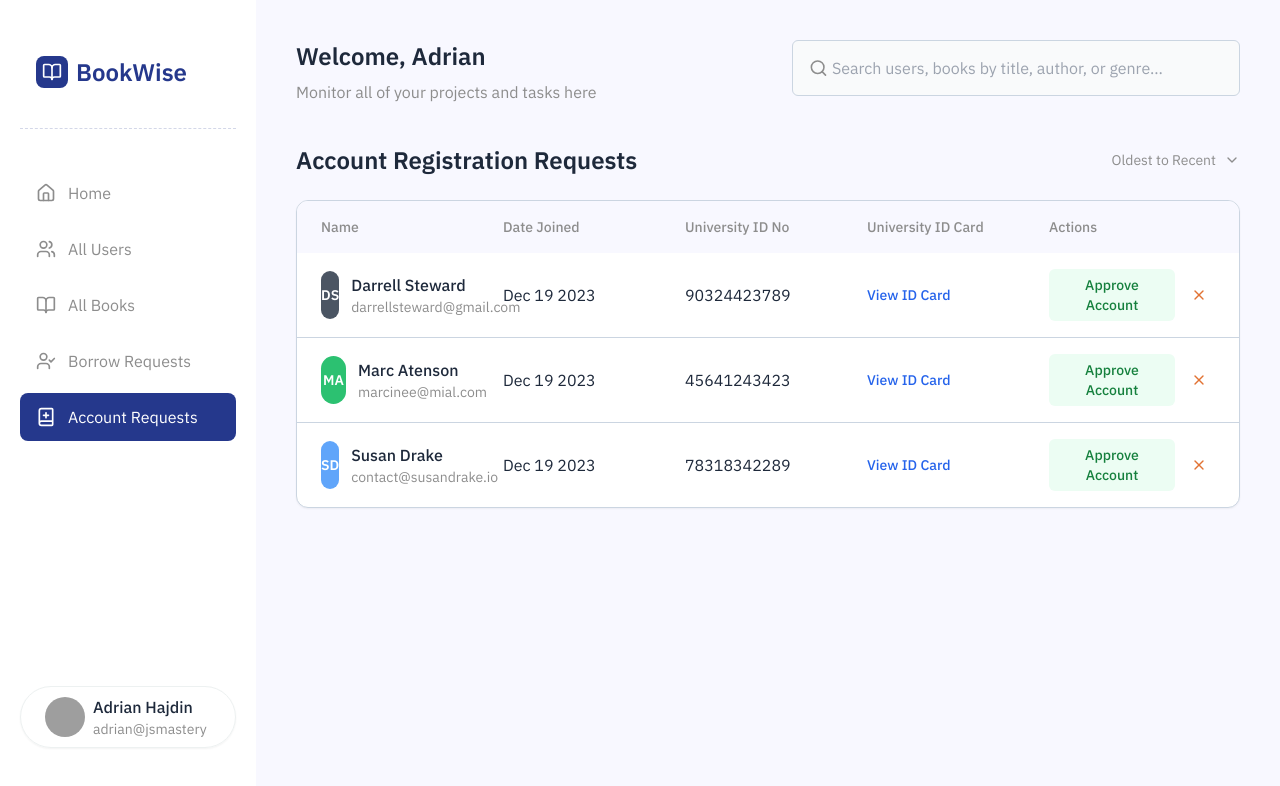
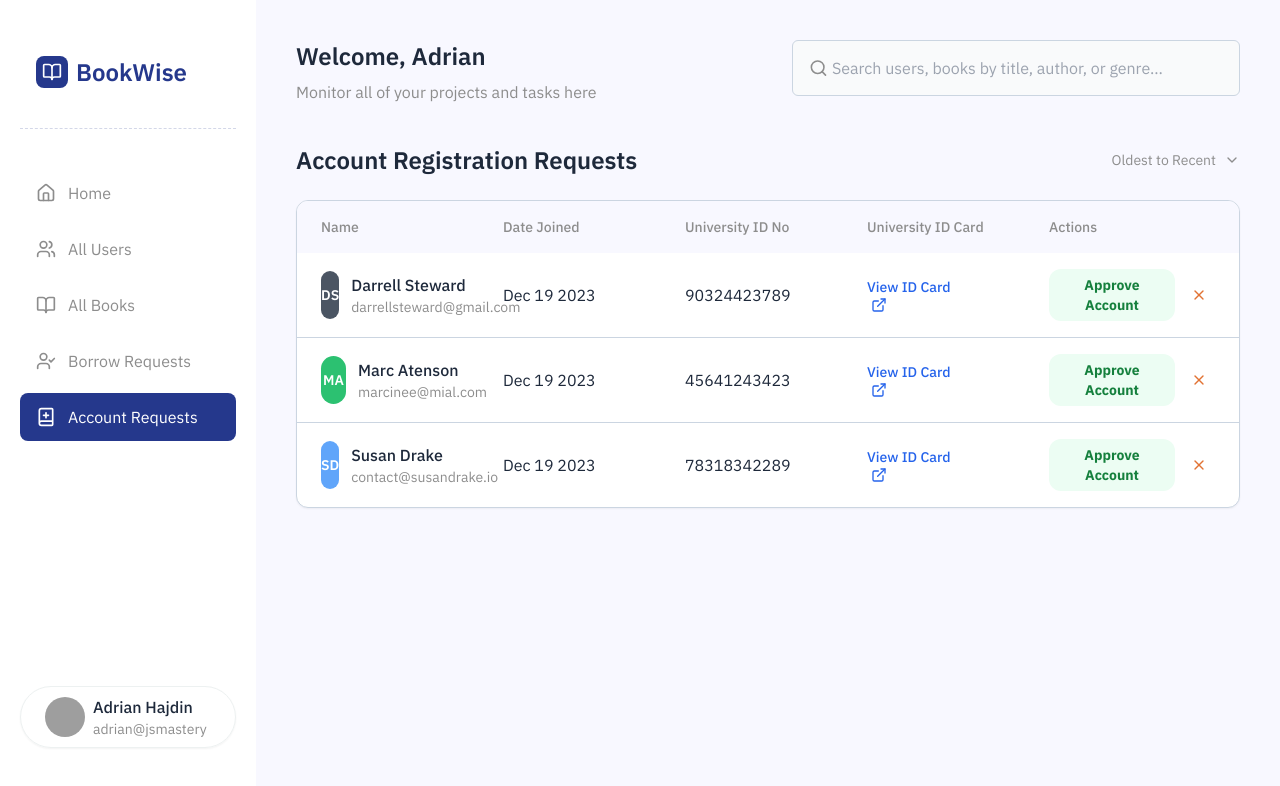
Before and after one commit to Euphoric-Coder/ShelfWise---College-Library-Management-System, a Next.js app: page /admin/account-requests in a window 1280 px wide. Shown: the top 786 px of the page. Built offline with nearby package versions, Linux system fonts and the light colour scheme; grey boxes are pictures that could not be loaded.

Commit message:
Add proper color scheme to the account requests page

```diff
--- a/app/admin/account-requests/page.jsx
+++ b/app/admin/account-requests/page.jsx
@@ -1,223 +1,12 @@
-"use client";
+import AccountRequestsPage from '@/components/Admin/AccountRequestPage'
+import React from 'react'
 
-import React, { useState } from "react";
-import { ChevronDown, X, Check, AlertCircle } from "lucide-react";
+const page = () => {
+  return (
+    <div>
+      <AccountRequestsPage />
+    </div>
+  )
+}
 
-const AccountRequestsPage = () => {
-  const [requests] = useState([
-    {
-      id: "1",
-      name: "Darrell Steward",
-      email: "darrellsteward@gmail.com",
-      dateJoined: "Dec 19 2023",
-      universityId: "90324423789",
-      initials: "DS",
-      bgColor: "bg-gray-600",
-    },
-    {
-      id: "2",
-      name: "Marc Atenson",
-      email: "marcinee@mial.com",
-      dateJoined: "Dec 19 2023",
-      universityId: "45641243423",
-      initials: "MA",
-      bgColor: "bg-green-500",
-    },
-    {
-      id: "3",
-      name: "Susan Drake",
-      email: "contact@susandrake.io",
-      dateJoined: "Dec 19 2023",
-      universityId: "78318342289",
-      initials: "SD",
-      bgColor: "bg-blue-400",
-    },
-  ]);
-
-  const [showApproveModal, setShowApproveModal] = useState(false);
-  const [showDenyModal, setShowDenyModal] = useState(false);
-  const [selectedRequest, setSelectedRequest] = useState(null);
-
-  const handleApprove = (request) => {
-    setSelectedRequest(request);
-    setShowApproveModal(true);
-  };
-
-  const handleDeny = (request) => {
-    setSelectedRequest(request);
-    setShowDenyModal(true);
-  };
-
-  const closeModals = () => {
-    setShowApproveModal(false);
-    setShowDenyModal(false);
-    setSelectedRequest(null);
-  };
-
-  const confirmApprove = () => {
-    // Handle approval logic here
-    closeModals();
-  };
-
-  const confirmDeny = () => {
-    // Handle denial logic here
-    closeModals();
-  };
-
-  return (
-    <>
-      <div className="account-requests-container">
-        <div className="account-requests-header">
-          <h1 className="text-2xl font-semibold text-dark-400">
-            Account Registration Requests
-          </h1>
-          <div className="flex items-center gap-2 text-sm text-light-500">
-            <span>Oldest to Recent</span>
-            <ChevronDown className="size-4" />
-          </div>
-        </div>
-
-        <div className="account-requests-table">
-          <div className="account-requests-table-header">
-            <div className="account-requests-table-row">
-              <div className="account-requests-table-cell font-medium text-light-500">
-                Name
-              </div>
-              <div className="account-requests-table-cell font-medium text-light-500">
-                Date Joined
-              </div>
-              <div className="account-requests-table-cell font-medium text-light-500">
-                University ID No
-              </div>
-              <div className="account-requests-table-cell font-medium text-light-500">
-                University ID Card
-              </div>
-              <div className="account-requests-table-cell font-medium text-light-500">
-                Actions
-              </div>
-            </div>
-          </div>
-
-          <div className="account-requests-table-body">
-            {requests.map((request) => (
-              <div key={request.id} className="account-requests-table-row">
-                <div className="account-requests-table-cell">
-                  <div className="flex items-center gap-3">
-                    <div
-                      className={`size-12 rounded-full flex items-center justify-center text-white font-semibold text-sm ${request.bgColor}`}
-                    >
-                      {request.initials}
-                    </div>
-                    <div>
-                      <p className="font-medium text-dark-400 text-base">
-                        {request.name}
-                      </p>
-                      <p className="text-sm text-light-500">{request.email}</p>
-                    </div>
-                  </div>
-                </div>
-
-                <div className="account-requests-table-cell">
-                  <span className="text-dark-400 text-base">
-                    {request.dateJoined}
-                  </span>
-                </div>
-
-                <div className="account-requests-table-cell">
-                  <span className="text-dark-400 text-base">
-                    {request.universityId}
-                  </span>
-                </div>
-
-                <div className="account-requests-table-cell">
-                  <button className="account-requests-view-id-btn">
-                    <span>View ID Card</span>
-                  </button>
-                </div>
-
-                <div className="account-requests-table-cell">
-                  <div className="flex items-center gap-2">
-                    <button
-                      onClick={() => handleApprove(request)}
-                      className="account-requests-approve-btn"
-                    >
-                      Approve Account
-                    </button>
-                    <button
-                      onClick={() => handleDeny(request)}
-                      className="account-requests-deny-btn"
-                    >
-                      <X className="size-4" />
-                    </button>
-                  </div>
-                </div>
-              </div>
-            ))}
-          </div>
-        </div>
-      </div>
-
-      {/* Approve Modal */}
-      {showApproveModal && (
-        <div className="modal-overlay">
-          <div className="modal-content">
-            <button onClick={closeModals} className="modal-close-btn">
-              <X className="size-5" />
-            </button>
-
-            <div className="modal-icon-container bg-green-100">
-              <div className="modal-icon-inner bg-green-500">
-                <Check className="size-8 text-white" />
-              </div>
-            </div>
-
-            <h2 className="modal-title">Approve Book Request</h2>
-            <p className="modal-description">
-              Approve the student's account request and grant access. A
-              confirmation email will be sent upon approval.
-            </p>
-
-            <button
-              onClick={confirmApprove}
-              className="modal-confirm-btn bg-green-500 hover:bg-green-600"
-            >
-              Approve & Send Confirmation
-            </button>
-          </div>
-        </div>
-      )}
-
-      {/* Deny Modal */}
-      {showDenyModal && (
-        <div className="modal-overlay">
-          <div className="modal-content">
-            <button onClick={closeModals} className="modal-close-btn">
-              <X className="size-5" />
-            </button>
-
-            <div className="modal-icon-container bg-red-100">
-              <div className="modal-icon-inner bg-red-500">
-                <AlertCircle className="size-8 text-white" />
-              </div>
-            </div>
-
-            <h2 className="modal-title">Deny Account Request</h2>
-            <p className="modal-description">
-              Denying this request will notify the student they're not eligible
-              due to unsuccessful ID card verification.
-            </p>
-
-            <button
-              onClick={confirmDeny}
-              className="modal-confirm-btn bg-red-500 hover:bg-red-600"
-            >
-              Deny & Notify Student
-            </button>
-          </div>
-        </div>
-      )}
-    </>
-  );
-};
-
-export default AccountRequestsPage;
+export default page
--- a/components/Admin/AccountRequestPage.jsx
+++ b/components/Admin/AccountRequestPage.jsx
@@ -1,7 +1,7 @@
 "use client";
 
 import React, { useState } from "react";
-import { ChevronDown, X, Check, AlertCircle } from "lucide-react";
+import { ChevronDown, X, Check, AlertCircle, ExternalLink } from "lucide-react";
 
 const AccountRequestsPage = () => {
   const [requests] = useState([
@@ -131,7 +131,10 @@ const AccountRequestsPage = () => {
 
                 <div className="account-requests-table-cell">
                   <button className="account-requests-view-id-btn">
-                    <span>View ID Card</span>
+                    <span>
+                      View ID Card
+                      <ExternalLink className="size-4 ml-1" />
+                    </span>
                   </button>
                 </div>
 
@@ -179,7 +182,7 @@ const AccountRequestsPage = () => {
 
             <button
               onClick={confirmApprove}
-              className="modal-confirm-btn hover:bg-green-600"
+              className="modal-confirm-btn bg-[#4C7B62] hover:bg-green-800"
             >
               Approve & Send Confirmation
             </button>
--- a/styles/admin.css
+++ b/styles/admin.css
@@ -463,7 +463,7 @@
 }
 
 .account-requests-approve-btn {
-  @apply bg-green-100 text-green-700 px-2 sm:px-3 py-1 sm:py-1.5 rounded-md text-xs sm:text-sm font-medium hover:bg-green-200 transition-colors duration-200;
+  @apply bg-green-100 text-green-700 px-2 sm:px-3 py-1 sm:py-1.5 rounded-xl text-xs sm:text-sm font-extrabold hover:bg-green-200 transition-colors duration-200;
 }
 
 .account-requests-deny-btn {
@@ -500,7 +500,7 @@
 }
 
 .modal-confirm-btn {
-  @apply w-full py-2 sm:py-3 px-4 rounded-lg text-white bg-[#4C7B62] font-extrabold transition-colors duration-200 text-sm sm:text-base;
+  @apply w-full py-2 sm:py-3 px-4 rounded-lg text-white font-extrabold transition-colors duration-200 text-sm sm:text-base;
 }
 
 /* Create Book Page */
```
